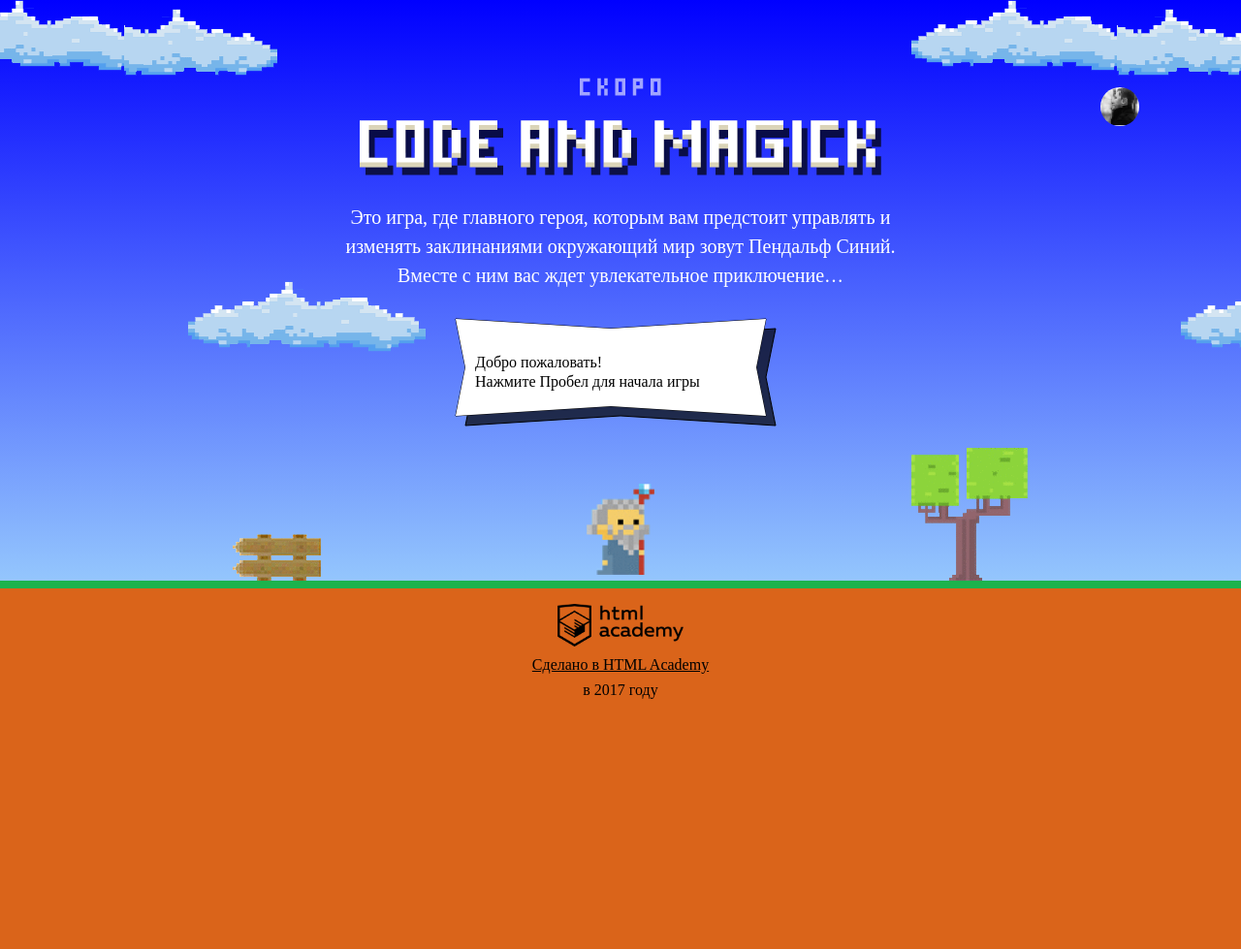
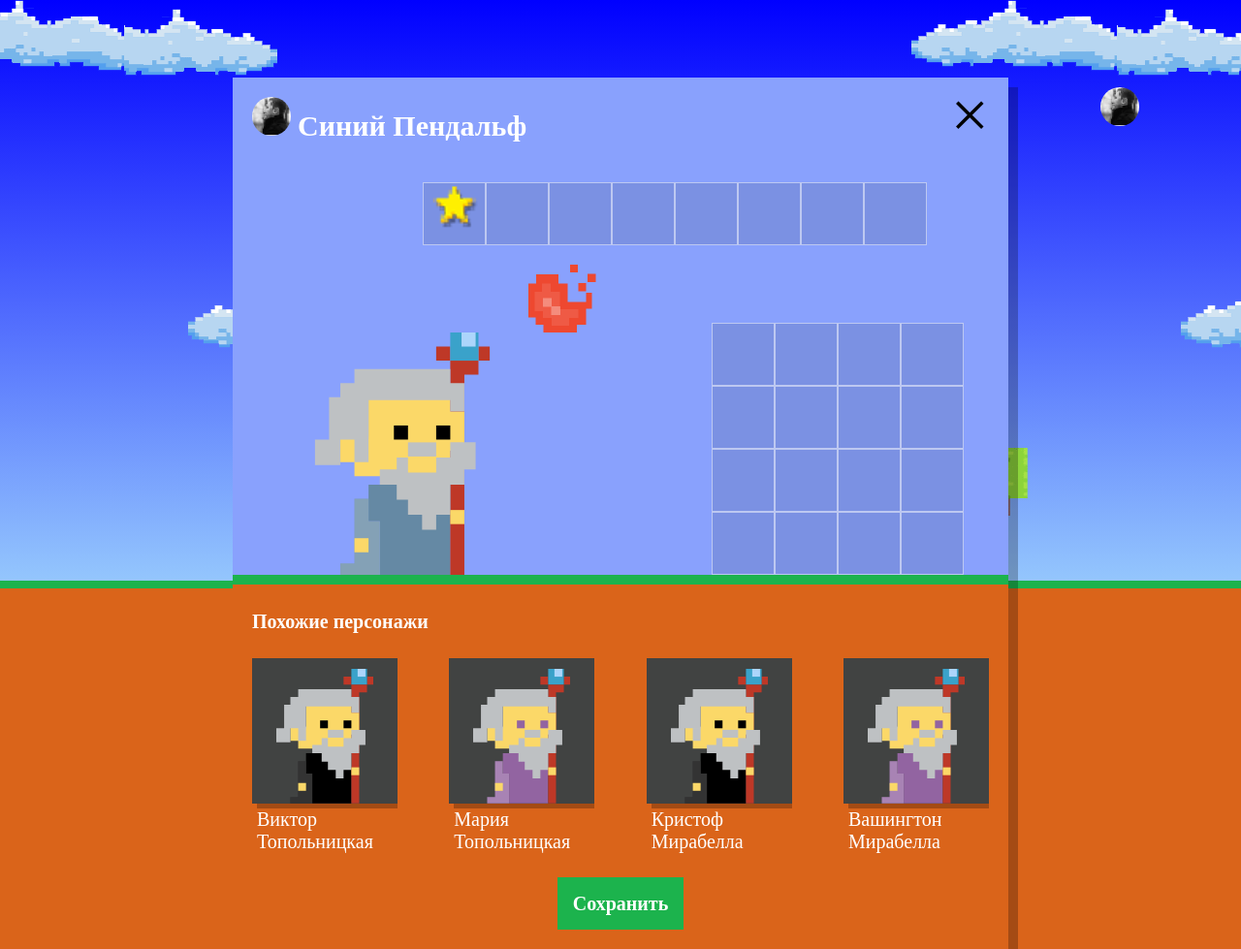
Before and after one commit to Fisher5991/112475-code-and-magick, a website: page index.html in a window 1280 px wide. Shown: the whole page at 97% size. Before the commit the page ends 800 px from the top, so only its background shows below. Drawn offline with Linux system fonts and the light colour scheme; a web font is replaced by a local one.

Commit message:
Учебный проект: нас орда

```diff
--- a/index.html
+++ b/index.html
@@ -207,5 +207,7 @@
 
 <script src="js/game.js"></script>
 
+<script src="js/setup.js"></script>
+
 </body>
 </html>
--- /dev/null
+++ b/js/setup.js
@@ -0,0 +1,54 @@
+'use strict';
+
+var similarCharacters = [];
+var names = ['Иван', 'Хуан Себастьян', 'Мария', 'Кристоф', 'Виктор', 'Юлия', 'Люпита', 'Вашингтон'];
+var secondNames = ['да Марья', 'Верон', 'Мирабелла', 'Вальц', 'Онопко', 'Топольницкая', 'Нионго', 'Ирвинг'];
+var mantleColors = [
+  'rgb(101, 137, 164)',
+  'rgb(241, 43, 107)',
+  'rgb(146, 100, 161)',
+  'rgb(56, 159, 117)',
+  'rgb(215, 210, 55)',
+  'rgb(0, 0, 0)'
+];
+var eyesColors = ['black', 'red', 'blue', 'yellow', 'green'];
+
+var template = document.querySelector('#similar-wizard-template').content;
+var setupSimilarList = document.querySelector('.setup-similar-list');
+var fragment = document.createDocumentFragment();
+
+var generateNumber = function (minNumber, maxNumber) {
+  return Math.round(Math.random() * (maxNumber - minNumber)) + minNumber;
+};
+
+var generateCharacters = function () {
+  var charactersAmount = 4;
+  for (var i = 0; i < charactersAmount; i++) {
+    var character = {
+      'name': names[generateNumber(0, names.length - 1)] + ' ' + secondNames[generateNumber(0, names.length - 1)],
+      'coatColor': mantleColors[generateNumber(0, names.length - 1)],
+      'eyesColor': eyesColors[generateNumber(0, names.length - 1)]
+    };
+    similarCharacters.push(character);
+  }
+};
+
+var renderSimilarCharacters = function (dataCharacters) {
+  var charactersTemplate = template.cloneNode(true);
+  charactersTemplate.querySelector('.setup-similar-label').textContent = dataCharacters.name;
+  charactersTemplate.querySelector('.wizard-coat').style.fill = dataCharacters.coatColor;
+  charactersTemplate.querySelector('.wizard-eyes').style.fill = dataCharacters.coatColor;
+  return charactersTemplate;
+};
+
+var addFragmentCharacters = function () {
+  for (var i = 0; i < similarCharacters.length; i++) {
+    fragment.appendChild(renderSimilarCharacters(similarCharacters[i]));
+  }
+};
+
+generateCharacters();
+addFragmentCharacters();
+setupSimilarList.appendChild(fragment);
+document.querySelector('.setup').classList.remove('hidden');
+document.querySelector('.setup-similar').classList.remove('hidden');
```
